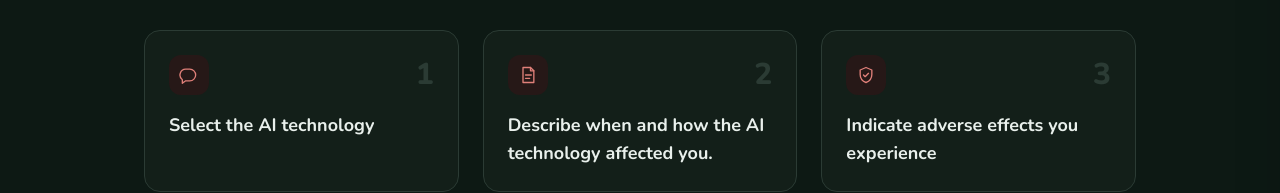
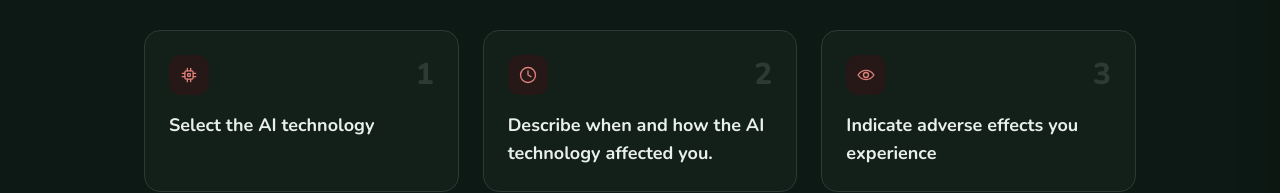
Before and after one commit to Aijwerkingen/aijwerkingen.github.io, a Next.js app: page / in a window 1280 px wide. Shown: the part 523-716 px from the top of the page. Built offline with nearby package versions, Linux system fonts and the light colour scheme; no server answers.

Commit message:
ui: re-pick How-it-works icons (chip, clock, eye)

```diff
--- a/src/app/page.tsx
+++ b/src/app/page.tsx
@@ -1,6 +1,8 @@
 import Link from "next/link";
 import {
-  ChatIcon,
+  ChipIcon,
+  ClockIcon,
+  EyeIcon,
   NoteIcon,
   PulseIcon,
   ShieldIcon,
@@ -27,10 +29,11 @@ const cardIcons = [
 ];
 
 // Icons are presentation, not copy, so they stay here and zip with the config text.
+// Step icons follow the step's subject: the technology, the occasion, the effects.
 const howIcons = [
-  <ChatIcon key="chat" className="size-5" />,
-  <NoteIcon key="note" className="size-5" />,
-  <ShieldIcon key="shield" className="size-5" />,
+  <ChipIcon key="chip" className="size-5" />,
+  <ClockIcon key="clock" className="size-5" />,
+  <EyeIcon key="eye" className="size-5" />,
 ];
 
 export default function HomePage() {
--- a/src/components/Icons.tsx
+++ b/src/components/Icons.tsx
@@ -56,3 +56,24 @@ export function NoteIcon({ className }: IconProps) {
     </svg>
   );
 }
+
+/** A chip: the AI technology the person is asked to pick. */
+export function ChipIcon({ className }: IconProps) {
+  return (
+    <svg {...base} className={className}>
+      <rect x="7" y="7" width="10" height="10" rx="2" />
+      <rect x="10.4" y="10.4" width="3.2" height="3.2" rx="0.8" />
+      <path d="M10 7V4M14 7V4M10 20v-3M14 20v-3M7 10H4M7 14H4M20 10h-3M20 14h-3" />
+    </svg>
+  );
+}
+
+/** An eye: the effects the person perceived in themselves. */
+export function EyeIcon({ className }: IconProps) {
+  return (
+    <svg {...base} className={className}>
+      <path d="M2.5 12S6 6.5 12 6.5 21.5 12 21.5 12 18 17.5 12 17.5 2.5 12 2.5 12z" />
+      <circle cx="12" cy="12" r="3" />
+    </svg>
+  );
+}
```
Also changed, not shown: 1 other file (tests, documents, lock files or other folders).
